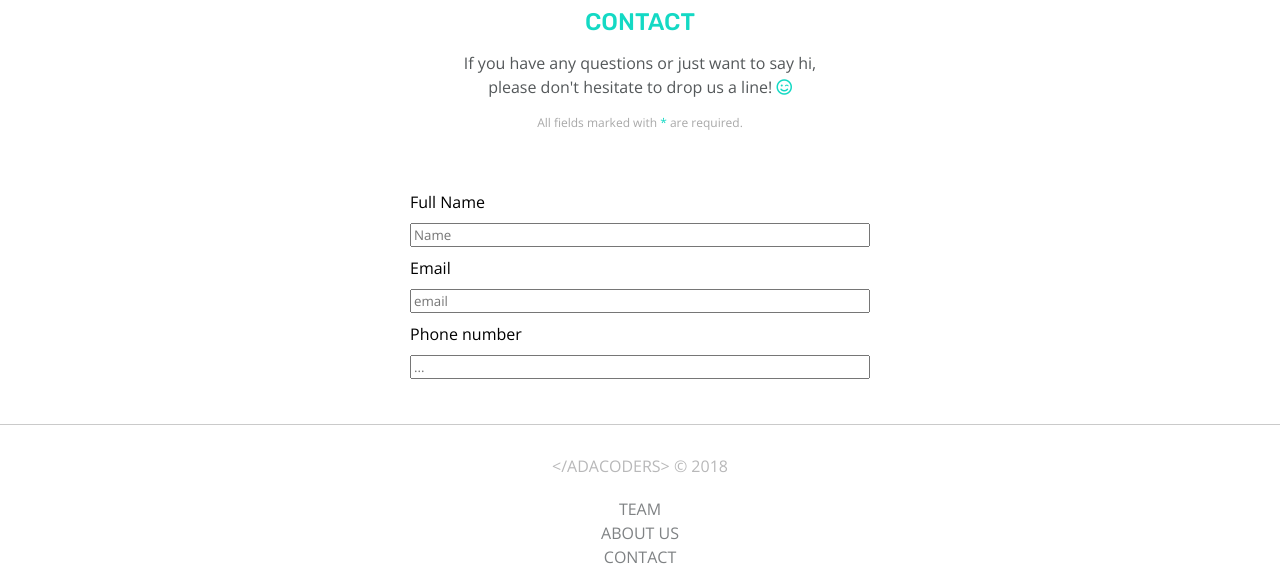
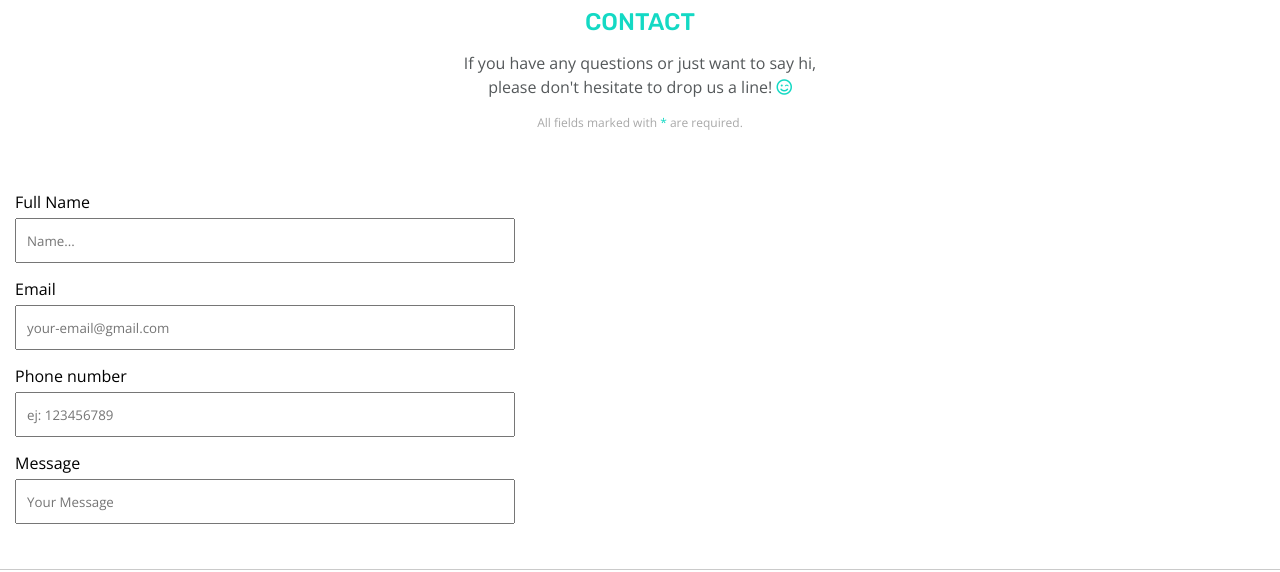
Before and after one commit to palomaviolin/e-s1-adacoders, a plain HTML site: page contact.html in a window 1280 px wide. Shown: the part 443-1015 px from the top of the page. Drawn offline with nearby package versions, Linux system fonts and the light colour scheme.

Commit message:
changes contact form

```diff
--- a/contact.html
+++ b/contact.html
@@ -47,18 +47,23 @@
     <section>
         <div class="contact-form">
             <label for="">Full Name</label>
-            <input type="text" placeholder="Name">
+            <input type="text" placeholder="Name...">
         </div>
 
         <div class="contact-form">
             <label for="">Email</label>
-            <input type="text" placeholder="email">
+            <input type="text" placeholder="your-email@gmail.com">
         </div>
 
         <div class="contact-form">
             <label for="">Phone number</label>
-            <input type="text" placeholder="...">
+            <input type="text" placeholder="ej: 123456789">
         </div>
+
+        <div class="contact-form">
+                <label for="">Message</label>
+                <input type="text" placeholder="Your Message">
+            </div>
     </section>
                 <!-- footer  -->
     <footer>
--- a/style/style.css
+++ b/style/style.css
@@ -332,6 +332,8 @@ footer {
 }
 /* End of footer styles */
 
+
+
 /* Contact page text */
 
 .contact {
@@ -363,25 +365,18 @@ footer {
 }
 
 
-
-
-
-
-
-
-
-
     /* CONTACT FORM */
 
 .contact-form input {
     display: block;
     width: 100%;
-    margin: 10px auto;
+    margin: 5px 0 0;
+    height: 45px;
+    padding: 10px;
 }
 
 .contact-form {
-    margin: 10px auto;
-    padding: 0 20px;
+    margin: 0 15px 15px;
     max-width: 500px;
 
 }
```
